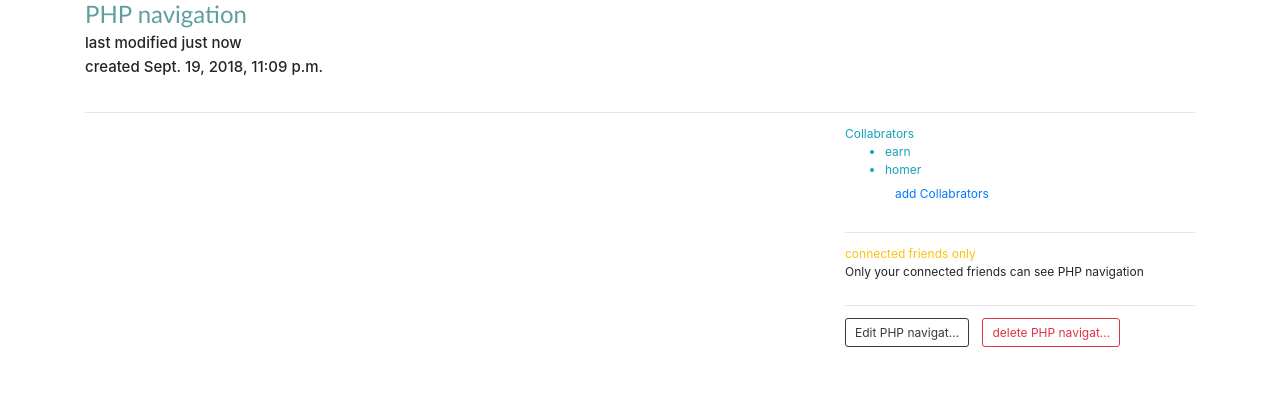
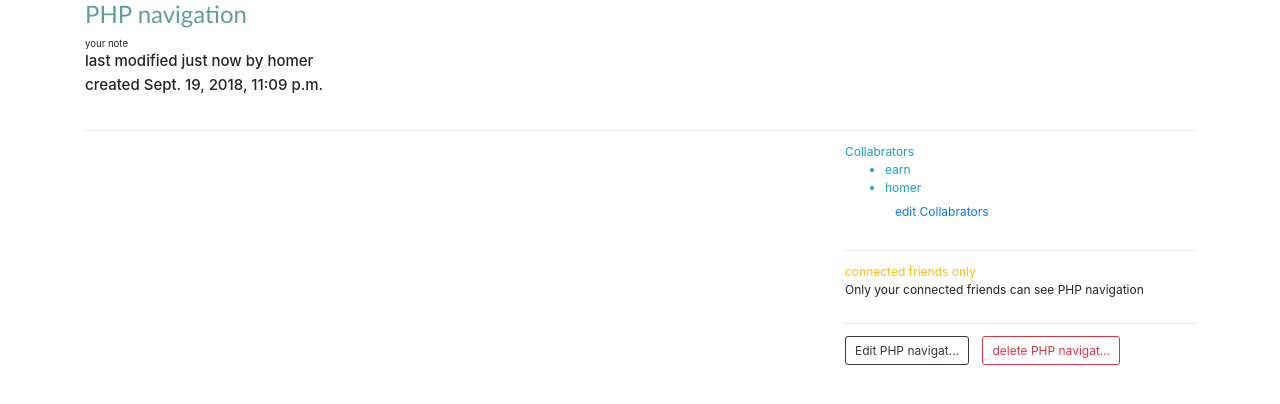
Before and after one commit to muremwa/notes-world, a Django app: a page that uses notes/templates/notes/note.html in a window 1280 px wide. Shown: the part 76-480 px from the top of the page. Run offline with Django 3.2, Linux system fonts and the light colour scheme; a user stored in the database is signed in; data comes from the database, SQL or seed files in the repository; both versions use the stored data as it was after the commit; some libraries are stand-ins or nearby versions.

Commit message:
added collaborations adding and removing collaborators.

```diff
--- a/account/models.py
+++ b/account/models.py
@@ -78,6 +78,27 @@ class ConnectionManager(models.Manager):
 
         return result
 
+    def get_user_conn(self, user):
+        """
+        looking for connection that exist for the user
+        :param user:
+        :return:
+        """
+        qset = (
+                models.Q(conn_sender=user) |
+                models.Q(conn_receiver=user.profile)
+        )
+        connected = []
+        connected_obj = Connection.objects.filter(qset)
+        for obj in connected_obj:
+            if obj.approved:
+                if obj.conn_sender == user:
+                    connected.append(obj.conn_receiver.user)
+                else:
+                    connected.append(obj.conn_sender)
+
+        return connected
+
 
 # connected users
 class Connection(models.Model):
--- a/note/settings.py
+++ b/note/settings.py
@@ -18,7 +18,7 @@ SECRET_KEY = os.environ.get('DJANGO_SECRET_KEY', 'covz8c$cu*@rz51f_533ggd9cs$+kc
 DEBUG = bool(os.environ.get('DJANGO_DEBUG', True))
 
 
-ALLOWED_HOSTS = ["notes-world.herokuapp.com"]
+ALLOWED_HOSTS = ["*"]
 
 # Application definition
 
@@ -127,4 +127,4 @@ STATIC_URL = '/static/'
 MEDIA_ROOT = os.path.join(BASE_DIR, 'media')
 MEDIA_URL = '/media/'
 # STATIC_ROOT = os.path.join(BASE_DIR, 'note/static')
-django_heroku.settings(locals())
+# django_heroku.settings(locals())
--- a/notes/templates/notes/index.html
+++ b/notes/templates/notes/index.html
@@ -19,7 +19,7 @@
                     <a href="{{ note.get_absolute_url }}"><h3>{{ note.title }}</h3></a>
                     <hr>
                     {% if note.get_last_modified %}
-                    <span class="text-info">last modified {{ note.get_last_modified }}</span><br />
+                    <span class="text-info">last modified {{ note.get_last_modified }}{% if note.get_last_modifier %} by {{ note.get_last_modifier}}{% endif %}</span><br />
                     {% endif %}
                     <p><span class="text-danger">{{ note.get_privacy }}</span> | <span class="text-info">{% if note.collaborative %}collaborative{% else %}not collaborative{% endif %}</span></p>
                     <hr>
--- a/notes/templates/notes/note.html
+++ b/notes/templates/notes/note.html
@@ -9,8 +9,9 @@
 
 {% block content %}
     <div class="container">
-        <h2>{{ note.title }}</h2>{% if note.user != user %}<small>your note</small>{% endif %}
-        {% if note.get_last_modified %}<h5>last modified {{ note.get_last_modified }}</h3>{% endif %}
+        {% if user.profile in collaborators or user == note.user %}
+            <h2>{{ note.title }}</h2>{% if note.user == user %}<small>your note</small>{% else %}<span class="text-danger">{{ note.user }}'s note</span>{% endif %}
+            {% if note.get_last_modified %}<h5>last modified {{ note.get_last_modified }}{% if note.get_last_modifier %} by {{ note.get_last_modifier}}{% endif %}</h3>{% endif %}
             <h5>created {{note.created }}</h3>
             <br />
             <hr>
@@ -37,14 +38,18 @@
                                         <li class="text-info">{{ c.user }}</li>
                                     {% endif %}
                                 {% endfor %}
-                            <a href="#" class="btn btn-link">add Collabrators</a>
+                                {% if user == note.user %}
+                                    <a href="{% url 'notes:edit-collaborators' note.id %}" class="btn btn-link">edit Collabrators</a>
+                                {% endif %}
                             {% else %}
-                            <a href="#" class="btn btn-link">add Collabrators</a>
+                                {% if user == note.user %}
+                                    <a href="{% url 'notes:edit-collaborators' note.id %}" class="btn btn-link">edit Collabrators</a>
+                                {% endif %}
                             {% endif %}
                         </ul>
                         {% else %}
                             <span class="text-info">{{ note.title }} is not collaborative</span><br />
-                        <a href="#" class="btn btn-link">change that</a>
+                            <a href="{% url 'notes:make-collaborative' note.id %}" class="btn btn-link">change that</a>
                         {% endif %}
                     </div>
                     <hr>
@@ -74,5 +79,8 @@
 
                 </div>
             </div>
+        {% else %}
+            {% include "action_forbiden.html" %}
+        {% endif %}
     </div>
 {% endblock content %}
--- a/notes/urls.py
+++ b/notes/urls.py
@@ -7,13 +7,13 @@ urlpatterns = [
     # notes/
     path("", views.NoteIndex.as_view(), name="index"),
 
-    #notes/note34/
+    # notes/note34/
     path("note<int:pk>/", views.NotePage.as_view(), name="note-page"),
 
     # notes/new/note/
     path("new/note/", views.NoteCreate.as_view(), name="note-create"),
 
-    # notes/new/note34/
+    # notes/edit/note34/
     path("edit/note<int:pk>/", views.NoteEdit.as_view(), name="note-edit"),
 
     # notes/delete/note34/
@@ -21,4 +21,17 @@ urlpatterns = [
 
     # notes/collaboration/
     path("collaborations/", views.Collaborations.as_view(), name="collaborate_page"),
+
+    # notes/edit/collaboration/note34/
+    path("edit/collaboration/note<int:pk>/", views.CollaboratorsEdit.as_view(), name="edit-collaborators"),
+
+    # notes/new/collaborator/note34/user34/
+    path("new/collaborator/note<int:note_id>/user<int:user_id>/", views.add_collaborator, name="add-collaborator"),
+
+    # notes/new/collaborator/note34/user34/
+    path("delete/collaborator/note<int:note_id>/user<int:user_id>/", views.remove_collaborator, name="remove-collaborator"),
+
+    # notes/note34/make_collaborative/
+    path("notes/note<int:note_id>/make_collaborative/", views.make_collaborative, name="make-collaborative"),
+
 ]
--- a/notes/views.py
+++ b/notes/views.py
@@ -1,11 +1,14 @@
-from django.shortcuts import redirect, reverse
+from django.shortcuts import redirect, reverse,  get_object_or_404
 from django.views import generic
 from django.urls import reverse_lazy
 from django.contrib.auth.mixins import LoginRequiredMixin
+from django.http import Http404
+from django.contrib.auth.decorators import login_required
 
 # models & forms (local imports)
 from .models import Note
 from .forms import NoteForm
+from account.models import Connection, Profile
 
 
 # all user notes
@@ -76,10 +79,81 @@ class NoteDelete(LoginRequiredMixin, generic.DeleteView):
 
 
 # collaborations page
-class Collaborations(generic.TemplateView):
+class Collaborations(LoginRequiredMixin, generic.TemplateView):
     template_name = "notes/collaboration-page.html"
 
     def get_context_data(self, **kwargs):
         context = super().get_context_data(**kwargs)
         context['collaborations'] = Note.objects.collaborations(self.request.user)
         return context
+
+
+# collaboration form
+class CollaboratorsEdit(LoginRequiredMixin, generic.TemplateView):
+    template_name = "notes/collaborators.html"
+
+    def get_note(self):
+        return Note.objects.get(id=self.kwargs['pk'])
+
+    def collaborators(self):
+        return self.get_note().collaborators.all()
+
+    def collaboration_suggestions(self):
+        suggestions = []
+        conns = Connection.objects.get_user_conn(self.request.user)
+        not_ = self.collaborators()
+        for conn in conns:
+            if conn.profile not in not_:
+                suggestions.append(conn)
+        return suggestions
+
+    def get_context_data(self, **kwargs):
+        context = super().get_context_data(**kwargs)
+        context['collaborators'] = self.collaborators()
+        context['note'] = self.get_note()
+        context['suggestions'] = self.collaboration_suggestions()
+        return context
+
+
+# add collaborator
+@login_required
+def add_collaborator(request, **kwargs):
+    note = get_object_or_404(Note, id=kwargs['note_id'])
+    add_this = get_object_or_404(Profile, user=kwargs['user_id'])
+
+    if request.user != note.user:
+        raise Http404
+    else:
+        note.collaborators.add(add_this)
+    return redirect(reverse("notes:edit-collaborators", args=[str(kwargs['note_id'])]))
+
+
+# remove collaboration
+@login_required
+def remove_collaborator(request, **kwargs):
+    note = get_object_or_404(Note, id=kwargs['note_id'])
+    remove_this = get_object_or_404(Profile, user=kwargs['user_id'])
+
+    if request.user != note.user:
+        raise Http404
+    else:
+        note.collaborators.remove(remove_this)
+
+    return redirect(reverse("notes:edit-collaborators", args=[str(kwargs['note_id'])]))
+
+
+# make a note collaborative
+@login_required
+def make_collaborative(request, note_id):
+    note = get_object_or_404(Note, id=note_id)
+
+    if request.user != note.user:
+        raise Http404
+    else:
+        note.collaborative = True
+        if note.privacy != "PB":
+            note.privacy = "CO"
+
+        note.save()
+
+    return redirect(reverse("notes:edit-collaborators", args=[str(note.id)]))
```
Also changed, not shown: account/tests/test_models.py (+19 -7 lines), account/views.py (+1 -16 lines), note/static/notes/css/collaborators.css (added, +19 -0 lines), notes/templates/notes/collaboration-page.html (+6 -2 lines), notes/templates/notes/collaborators.html (added, +53 -0 lines), notes/tests/test_views.py (+91 -1 lines), db.sqlite3, 1 other file. Lines whose indentation alone changed are shown as unchanged.
